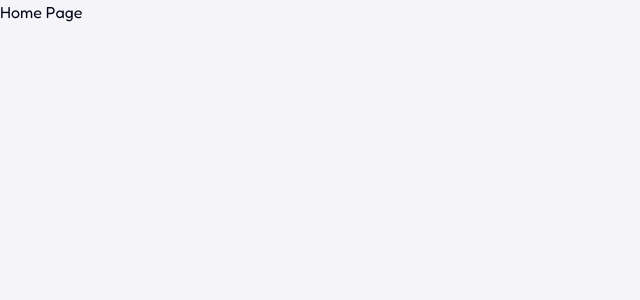
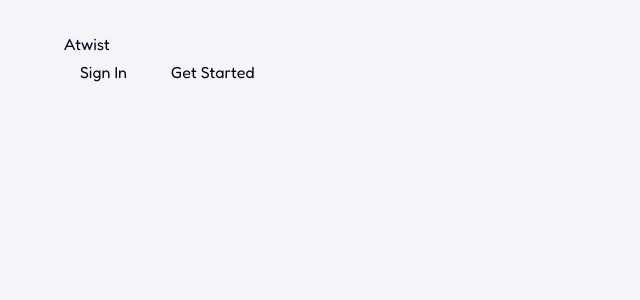
Before and after one commit to Dannydramo/Atwist, a Next.js app: page / in a window 1280 px wide. Shown: the top 300 px of the page, without its empty margins (0-640 px from the left). Built offline with nearby package versions, Linux system fonts and the light colour scheme.

Commit message:
refractored code

```diff
--- a/app/(auth)/artisan-signup/page.tsx
+++ b/app/(auth)/artisan-signup/page.tsx
@@ -5,7 +5,8 @@ import { RegisterDetail } from "@/types";
 import { FormEvent, useState } from "react";
 import { Check, ChevronsUpDown } from "lucide-react";
 import { Button } from "@/components/ui/button";
-import { useRouter } from "next/navigation";
+import { useToast } from "@/components/ui/use-toast";
+
 import {
   Command,
   CommandEmpty,
@@ -34,6 +35,9 @@ const ArtisanSignup = () => {
     });
   const [open, setOpen] = useState(false);
   const [value, setValue] = useState("");
+  const [loading, setLoading] = useState<boolean>(false);
+  const [error, setError] = useState<boolean>(false);
+  const { toast } = useToast();
   const [confirmPassword, setConfirmPassword] = useState("");
   const [confrimEmailMessage, setConfirmEmailMessage] =
     useState<boolean>(false);
@@ -44,7 +48,6 @@ const ArtisanSignup = () => {
     phoneNo: false,
     occupation: false,
   });
-  const router = useRouter();
 
   const handleRegister = async (e: FormEvent<HTMLFormElement>) => {
     e.preventDefault();
@@ -75,6 +78,10 @@ const ArtisanSignup = () => {
       }
       // If all fields are filled correctly, call the supabase signup function
       else {
+        setLoading(true);
+        toast({
+          description: "Signing Up",
+        });
         const {
           data: { user },
           error,
@@ -96,6 +103,10 @@ const ArtisanSignup = () => {
         }
 
         if (user) {
+          user &&
+            toast({
+              description: "Signed Up successfully",
+            });
           setConfirmEmailMessage(true);
           console.log("User created successfully");
 
@@ -117,8 +128,14 @@ const ArtisanSignup = () => {
           }
         }
       }
-    } catch (error) {
-      console.log(error);
+    } catch (error: any) {
+      console.log(error.message);
+      setError(true);
+      toast({
+        variant: "destructive",
+        description: error.message,
+      });
+      setLoading(false);
     }
   };
 
@@ -358,7 +375,7 @@ const ArtisanSignup = () => {
                   type="submit"
                   className="bg-[#6272B9] text-base text-white w-full text-center"
                 >
-                  Submit
+                  {loading ? "Signing Up" : "Sign Up"}
                 </Button>
               </form>
             ) : (
--- a/app/(auth)/client-signup/page.tsx
+++ b/app/(auth)/client-signup/page.tsx
@@ -5,7 +5,7 @@ import { Label } from "@/components/ui/label";
 import { Button } from "@/components/ui/button";
 import { InputNo } from "@/components/InputNo";
 import supabase from "@/lib/supabase";
-import { useRouter } from "next/navigation";
+
 import { RegisterDetail } from "@/types";
 import { useToast } from "@/components/ui/use-toast";
 import ConfirmEmail from "@/components/ConfirmEmail";
@@ -21,7 +21,7 @@ const ClientSignUp = () => {
   const [confirmPassword, setConfirmPassword] = useState("");
   const [confrimEmailMessage, setConfirmEmailMessage] =
     useState<boolean>(false);
-  const router = useRouter();
+
   const [loading, setLoading] = useState<boolean>(false);
   const [error, setError] = useState<boolean>(false);
   const { toast } = useToast();
@@ -61,6 +61,10 @@ const ClientSignUp = () => {
           description: "Password cannot be password",
         });
       } else {
+        setLoading(true);
+        toast({
+          description: "Signing Up",
+        });
         const {
           data: { user },
           error,
@@ -79,6 +83,12 @@ const ClientSignUp = () => {
           throw error;
         }
         if (user) {
+          setLoading(false);
+          // Check if the user is an artisan or client
+          user &&
+            toast({
+              description: "Signed Up successfully",
+            });
           setConfirmEmailMessage(true);
           try {
             const { error } = await supabase.from("profiles").upsert({
@@ -93,11 +103,6 @@ const ClientSignUp = () => {
             }
           } catch (error: any) {
             console.log(error.message);
-            setError(true);
-            toast({
-              variant: "destructive",
-              description: error.message,
-            });
             setLoading(false);
           }
         }
@@ -281,7 +286,7 @@ const ClientSignUp = () => {
                   type="submit"
                   className="bg-[#6272B9] text-base text-white w-full text-center"
                 >
-                  Submit
+                  {loading ? "Signing Up" : "Sign Up"}
                 </Button>
               </form>
             ) : (
--- a/app/active-contract/page.tsx
+++ b/app/active-contract/page.tsx
@@ -60,7 +60,7 @@ const ActiveContract = () => {
       }
     } catch (error: any) {
       console.error("Error fetching active contracts:", error.message);
-      setError("Error fetching active contracts. Please try again later.");
+      setError(error.message);
     }
   }, [artisanId]);
 
@@ -383,8 +383,8 @@ const ActiveContract = () => {
                 View Work History
               </div>
             </div>
-            {error && <p>{error}</p>}
           </div>
+          {error && <p>{error}</p>}
         </div>
       </section>
     </>
--- a/app/page.tsx
+++ b/app/page.tsx
@@ -1,3 +1,34 @@
+import Link from "next/link";
+
 export default function Home() {
-  return <main>Home Page</main>;
+  return (
+    <main>
+      <section className="w-[95%] sm:w-[90%] mx-auto max-w-[1600px]">
+        <div className="my-8">
+          <h1>Atwist</h1>
+          <div className="flex flex-col-reverse md:flex-row md:justify-between space-y-6 md:space-y-0">
+            <div className="">
+              <h1></h1>
+              <p></p>
+              <div className="flex space-x-3">
+                <Link
+                  href="/login"
+                  className="px-4 py-1 text-center rounded-md"
+                >
+                  Sign In
+                </Link>
+                <Link
+                  href="/signup"
+                  className="px-4 py-1 text-center rounded-md"
+                >
+                  Get Started
+                </Link>
+              </div>
+            </div>
+            <div className=""></div>
+          </div>
+        </div>
+      </section>
+    </main>
+  );
 }
--- a/app/work-history/page.tsx
+++ b/app/work-history/page.tsx
@@ -33,7 +33,7 @@ const WorkHistory = () => {
       }
     } catch (error: any) {
       console.error("Error fetching active contracts:", error.message);
-      setError("Error fetching Work history. Please try again later.");
+      setError(error.message);
     }
   }, [artisanId]);
 
```
